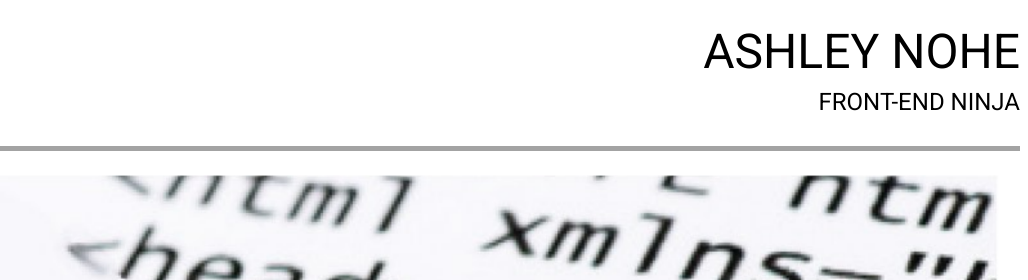
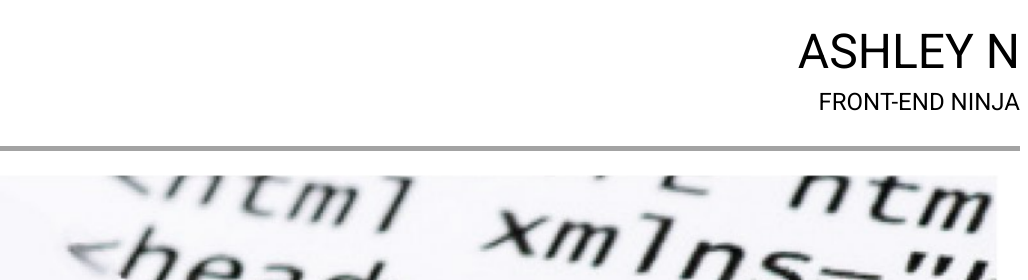
Before and after one commit to MarieAshley/udacity, a plain HTML site: page Front End Web Developer/Project 1/index.html in a window 1280 px wide. Shown: the top 280 px of the page, 252-1280 px from the left. Drawn offline with Linux system fonts and the light colour scheme.

Commit message:
Update index.html

```diff
--- a/Front End Web Developer/Project 1/index.html
+++ b/Front End Web Developer/Project 1/index.html
@@ -15,7 +15,7 @@
 					<img src="img/udacity.png" height=126 width=240 alt="udacity logo">
 				</div>
 				<div class= "box2">
-					<h1>ASHLEY NOHE</h1>
+					<h1>ASHLEY N</h1>
 					<h3>FRONT-END NINJA</h3>
 				</div>
 			</div>
```
